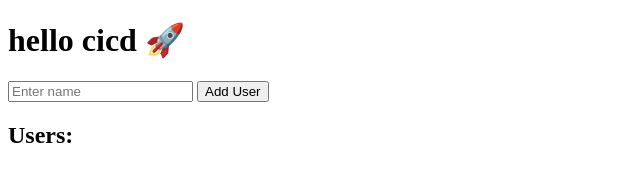
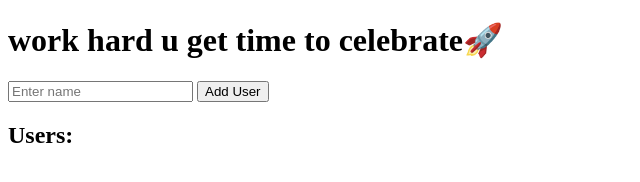
Before and after one commit to erediumr-gif/-docker-fullstack-app, a plain HTML site: page frontend/index.html in a window 1280 px wide. Shown: the whole page, without its empty margins (0-640 px from the left). Drawn offline with Linux system fonts and the light colour scheme; no server answers.

Commit message:
test auto deploy

```diff
--- a/frontend/index.html
+++ b/frontend/index.html
@@ -2,7 +2,7 @@
 <html>
 <body>
 
-<h1>hello cicd 🚀</h1>
+<h1>work hard u get time to celebrate🚀</h1>
 
 <input id="name" placeholder="Enter name" />
 <button onclick="addUser()">Add User</button>
```
